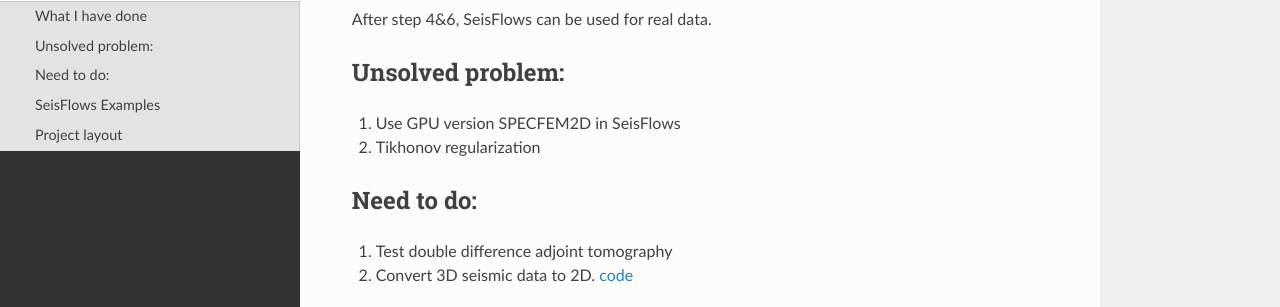
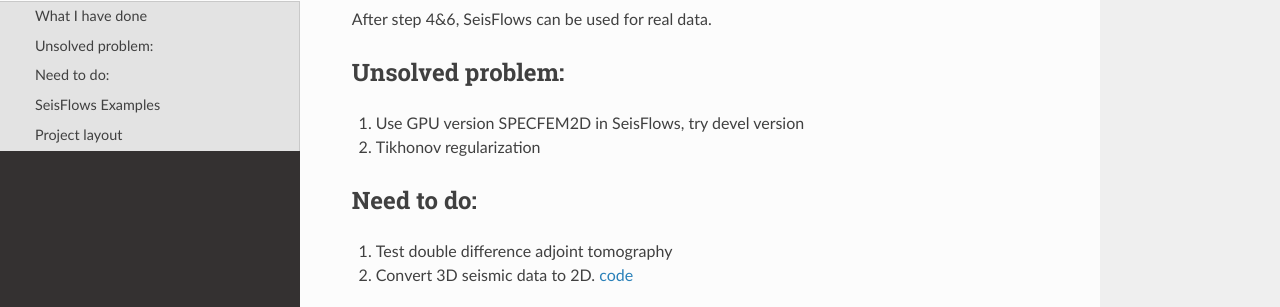
Before and after one commit to Jiangwb/SeisFlows-manual, an MkDocs documentation site: the page built from docs/index.md, in a window 1280 px wide and 900 px high, scrolled down 612 px. Shown: the part 153-460 px from the top of the window. Built offline with MkDocs 1.6.1, drawn with Linux system fonts in a browser that asks for light colours; nearby versions of some CDN libraries.

Commit message:
update manual

```diff
--- a/docs/index.md
+++ b/docs/index.md
@@ -24,7 +24,7 @@ After step 4&6, SeisFlows can be used for real data.
 
 ## Unsolved problem:
 
-1. Use GPU version SPECFEM2D in SeisFlows
+1. Use GPU version SPECFEM2D in SeisFlows, try devel version
 2. Tikhonov regularization
 
 ## Need to do:
```
Also changed, not shown: site/index.html, site/search/search_index.json, 1 other file.
